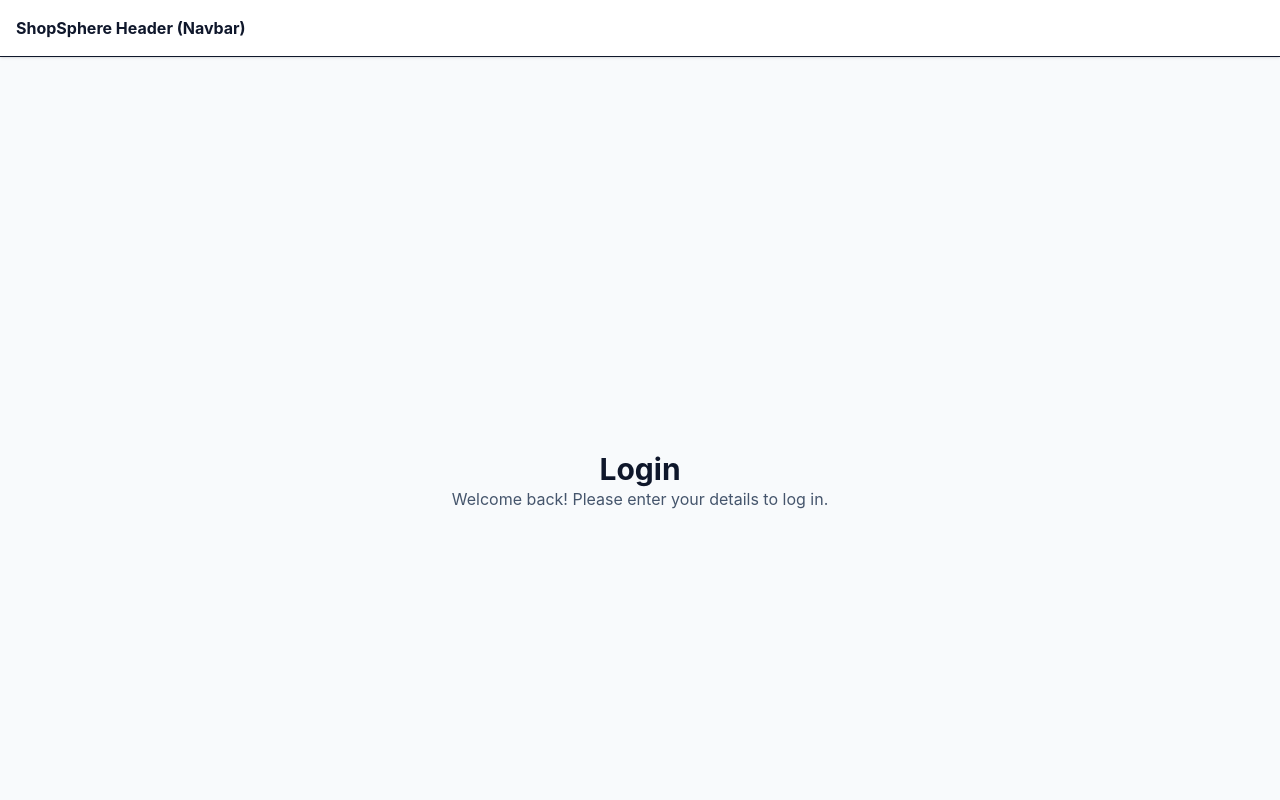
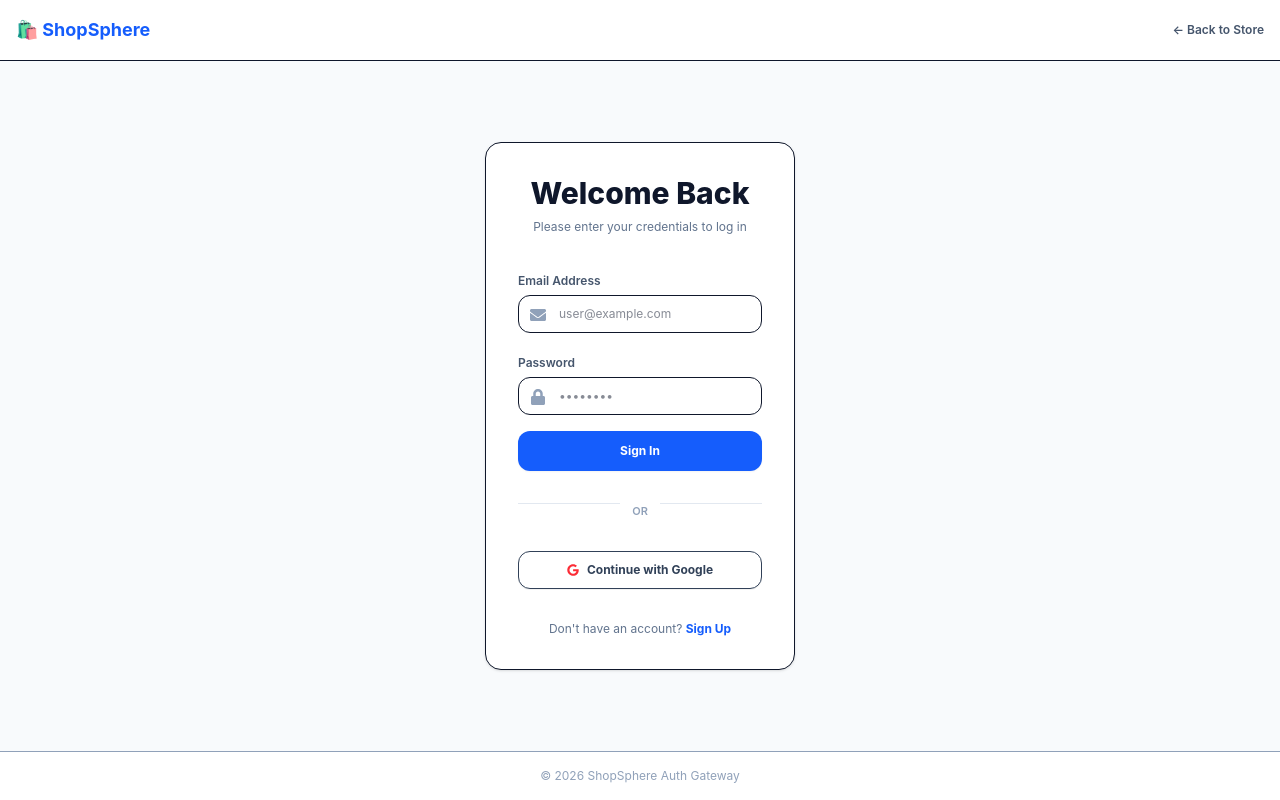
Before and after one commit to anjan-in/shopsphere-ecommerce-platform, a React (Vite) app: page /login in a window 1280 px wide. Shown: the top 800 px of the page. Built offline with nearby package versions, Linux system fonts and the light colour scheme; no server answers.

Commit message:
clean up AuthLayout header and centering wrapper

```diff
--- a/src/layouts/AuthLayout.tsx
+++ b/src/layouts/AuthLayout.tsx
@@ -1,13 +1,24 @@
-import { Outlet } from 'react-router-dom';
+import { Outlet, Link } from 'react-router-dom';
 
 export default function AuthLayout() {
   return (
-    <div className="flex min-h-screen flex-col bg-slate-50 text-slate-900">
-      <header className="border-b bg-white p-4 font-bold shadow-sm">ShopSphere Header (Navbar)</header>
-      <main className="flex-1 container mx-auto p-6">
+    <div className="flex min-h-screen flex-col bg-slate-50">
+      <header className="border-b bg-white p-4">
+        <div className="container mx-auto flex items-center justify-between">
+          <Link to="/" className="text-lg font-bold text-blue-600">🛍️ ShopSphere</Link>
+          <Link to="/" className="text-xs font-semibold text-slate-600 hover:text-blue-600">
+            ← Back to Store
+          </Link>
+        </div>
+      </header>
+
+      <main className="flex-1 flex items-center justify-center">
         <Outlet />
       </main>
-      <footer className="border-t bg-white p-4 text-center text-sm text-slate-500">© 2026 ShopSphere</footer>
+
+      <footer className="border-t bg-white p-4 text-center text-xs text-slate-400">
+        © 2026 ShopSphere Auth Gateway
+      </footer>
     </div>
   );
 }
--- a/src/routes/AppRoutes.tsx
+++ b/src/routes/AppRoutes.tsx
@@ -10,7 +10,7 @@
 import CartPage from '../pages/Cart/index';
 import CheckoutPage from '../pages/Checkout/index';
 import OrderSuccessPage from '../pages/OrderSuccess/index';
-import Login from '../pages/Login';
+import Login from '../pages/Login/index';
 import ProtectedRoute from './ProtectedRoute';
 import ProfilePage from '../pages/Profile/index';
 import OrderHistoryPage from '../pages/Orders/index';
```
